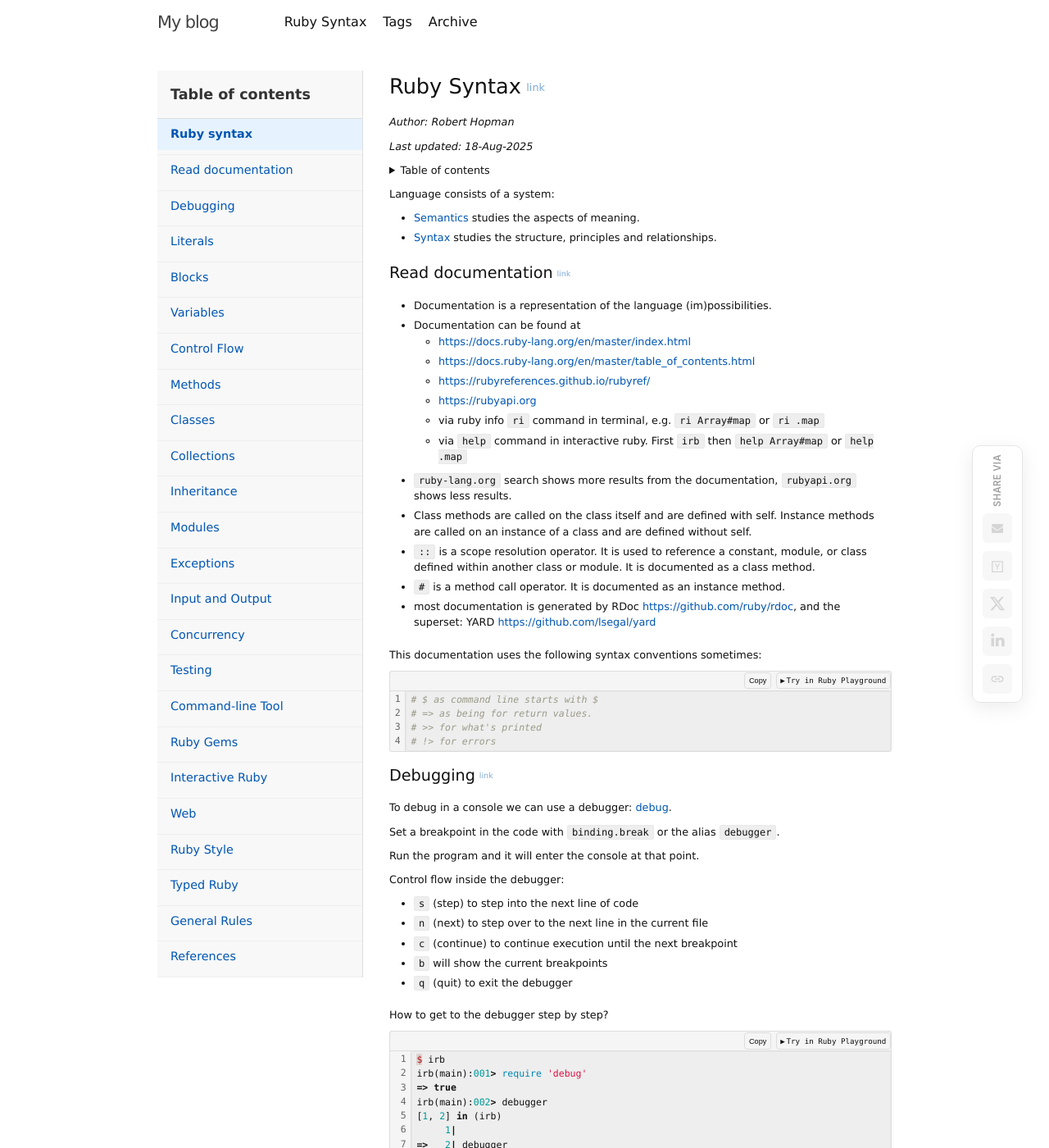
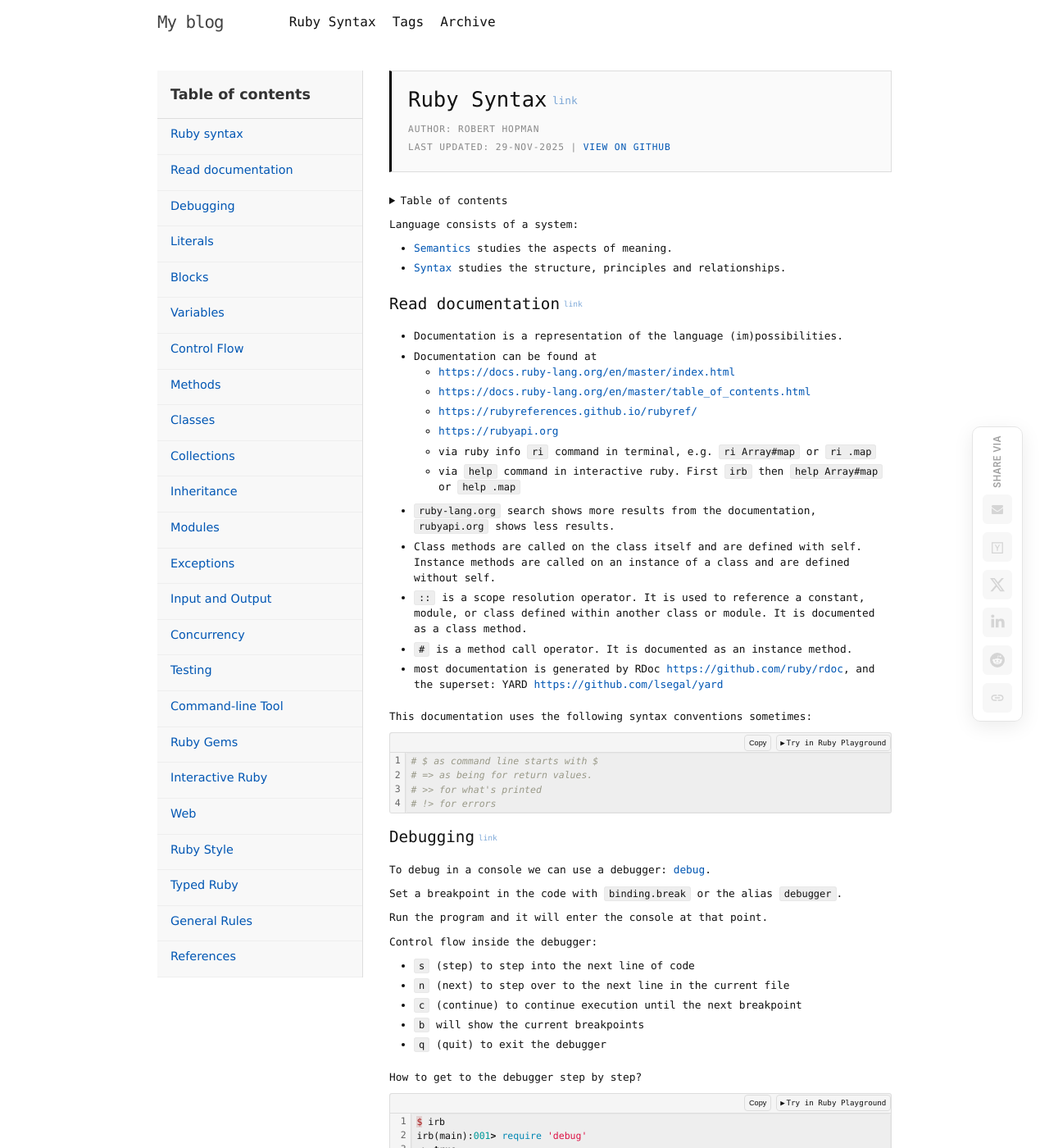
Before and after one commit to roberthopman/roberthopman.github.io, a Jekyll site: the page built from ruby-syntax.md, in a window 1280 px wide and 1400 px high. Shown: the whole window at 82% size. Built offline with Jekyll 4.4.1, drawn with Linux system fonts in a browser that asks for light colours; comment, search, counter and statistics services are not loaded.

```diff
--- a/_includes/page-header.html
+++ b/_includes/page-header.html
@@ -1,6 +1,6 @@
 {%- if page.title -%}
+<header class="page-header-section">
 <h1>{{ page.title | escape }}</h1>
-{%- endif -%}
 
 {%- unless page.hide_author -%}
 {%- assign author = page.author | default: site.author.name -%}
@@ -24,6 +24,7 @@
   <time datetime="{{ page.last_modified_at | default: page.date | date_to_xmlschema }}">
     {{ page.last_modified_at | default: page.date | date: "%d-%b-%Y" }}
   </time>
+  | <a href="https://github.com/{{ site.minima.social_links.github }}/{{ site.minima.social_links.github }}.github.io/blob/master/{{ page.path }}">View on GitHub</a>
 </p>
 {%- endif -%}
 {%- endunless -%}
@@ -31,3 +32,5 @@
 {%- if page.page_title -%}
 <h1>{{ page.page_title | escape }}</h1>
 {%- endif -%}
+</header>
+{%- endif -%}
--- a/_includes/share-buttons.html
+++ b/_includes/share-buttons.html
@@ -30,6 +30,11 @@
             <path d="M477 625v991h-330v-991h330zm21-306q1 73-50.5 122t-135.5 49h-2q-82 0-132-49t-50-122q0-74 51.5-122.5t134.5-48.5 133 48.5 51 122.5zm1166 729v568h-329v-530q0-105-40.5-164.5t-126.5-59.5q-63 0-105.5 34.5t-63.5 85.5q-11 30-11 81v553h-329q2-399 2-647t-1-296l-1-48h329v144h-2q20-32 41-56t56.5-52 87-43.5 114.5-15.5q171 0 275 113.5t104 332.5z"/>
         </svg>
     </div>
+    <div class="reddit" title="Reddit" onclick="window.open('https://www.reddit.com/submit?url={{ site.url }}{{ pageurl }}&title={{ page.title | uri_escape }}');">
+        <svg viewBox="0 0 24 24" xmlns="http://www.w3.org/2000/svg">
+            <path d="M12 0A12 12 0 0 0 0 12a12 12 0 0 0 12 12 12 12 0 0 0 12-12A12 12 0 0 0 12 0zm5.01 4.744c.688 0 1.25.561 1.25 1.249a1.25 1.25 0 0 1-2.498.056l-2.597-.547-.8 3.747c1.824.07 3.48.632 4.674 1.488.308-.309.73-.491 1.207-.491.968 0 1.754.786 1.754 1.754 0 .716-.435 1.333-1.01 1.614a3.111 3.111 0 0 1 .042.52c0 2.694-3.13 4.87-7.004 4.87-3.874 0-7.004-2.176-7.004-4.87 0-.183.015-.366.043-.534A1.748 1.748 0 0 1 4.028 12c0-.968.786-1.754 1.754-1.754.463 0 .898.196 1.207.49 1.207-.883 2.878-1.43 4.744-1.487l.885-4.182a.342.342 0 0 1 .14-.197.35.35 0 0 1 .238-.042l2.906.617a1.214 1.214 0 0 1 1.108-.701zM9.25 12C8.561 12 8 12.562 8 13.25c0 .687.561 1.248 1.25 1.248.687 0 1.248-.561 1.248-1.249 0-.688-.561-1.249-1.249-1.249zm5.5 0c-.687 0-1.248.561-1.248 1.25 0 .687.561 1.248 1.249 1.248.688 0 1.249-.561 1.249-1.249 0-.687-.562-1.249-1.25-1.249zm-5.466 3.99a.327.327 0 0 0-.231.094.33.33 0 0 0 0 .463c.842.842 2.484.913 2.961.913.477 0 2.105-.056 2.961-.913a.361.361 0 0 0 .029-.463.33.33 0 0 0-.464 0c-.547.533-1.684.73-2.512.73-.828 0-1.979-.196-2.512-.73a.326.326 0 0 0-.232-.095z"/>
+        </svg>
+    </div>
     <div class="copylink" title="Copy link" onclick="navigator.clipboard.writeText('{{ site.url }}{{ pageurl }}').then(function() { this.classList.add('copied'); setTimeout(function() { this.classList.remove('copied'); }.bind(this), 2000); }.bind(this));">
         <svg viewBox="0 0 24 24" xmlns="http://www.w3.org/2000/svg">
             <path d="M3.9 12c0-1.71 1.39-3.1 3.1-3.1h4V7H7c-2.76 0-5 2.24-5 5s2.24 5 5 5h4v-1.9H7c-1.71 0-3.1-1.39-3.1-3.1zM8 13h8v-2H8v2zm9-6h-4v1.9h4c1.71 0 3.1 1.39 3.1 3.1s-1.39 3.1-3.1 3.1h-4V17h4c2.76 0 5-2.24 5-5s-2.24-5-5-5z"/>
--- a/_sass/minima/custom-styles.scss
+++ b/_sass/minima/custom-styles.scss
@@ -29,7 +29,7 @@
 .site-header,
 .page-content,
 .site-footer {
-  font-family: 'Verdana', 'Times New Roman', 'Georgia', serif;
+  font-family: 'SF Mono', 'Monaco', 'Inconsolata', 'Roboto Mono', monospace;
 }
 
 .page-content {
@@ -83,12 +83,14 @@ code {
 
 // post show page
 .post-header {
-  border-bottom: 1px solid #ccc;
+  border-bottom: 2px solid #000;
 }
 
 .post-title {
-  font-size: 1.75rem;
-  font-weight: bold;
+  font-size: 1.5rem;
+  font-weight: 500;
+  text-transform: uppercase;
+  letter-spacing: 0.05em;
 }
 
 .main {
@@ -123,8 +125,26 @@ table td {
   padding: 10px;
 }
 
+.page-header-section {
+  border: 1px solid #ddd;
+  border-left: 3px solid #000;
+  padding: 15px 20px;
+  margin-bottom: 25px;
+  background: #fafafa;
+}
+
+.page-header-section h1 {
+  margin-top: 0;
+  margin-bottom: 10px;
+}
+
 .page-meta {
-  font-style: italic;
+  font-style: normal;
+  font-size: 0.7rem;
+  text-transform: uppercase;
+  letter-spacing: 0.08em;
+  color: #888;
+  margin: 5px 0;
 }
 
 // Share buttons (inline + floating rail)
@@ -175,6 +195,7 @@ table td {
     > div.pinterest > svg { height: 20px; margin-top: 9px; }
     > div.mail > svg { height: 14px; margin-top: 11px; }
     > div.hackernews > svg { height: 20px; margin-top: 9px; }
+    > div.reddit > svg { height: 18px; margin-top: 9px; }
     > div.copylink > svg { height: 18px; margin-top: 9px; }
 
     > div.facebook:hover > svg { fill: #3B5998; }
@@ -183,6 +204,7 @@ table td {
     > div.pinterest:hover > svg { fill: #CB2027; }
     > div.mail:hover > svg { fill: #7D7D7D; }
     > div.hackernews:hover > svg { fill: #FF6601; }
+    > div.reddit:hover > svg { fill: #FF4500; }
     > div.copylink:hover > svg { fill: #333; }
     > div.copylink.copied > svg { fill: #28a745; }
   }
--- a/ruby-syntax.md
+++ b/ruby-syntax.md
@@ -3,7 +3,7 @@ layout: default
 title: Ruby Syntax
 description: Describing the Ruby language structure
 sidebar: ruby-syntax
-last_modified_at: 18-08-2025
+last_modified_at: 29-11-2025
 ---
 
 <details>
```
Also changed, not shown: _posts/2025-11-29-nextgen-erb-lint-caching.md (added, +49 -0 lines).
